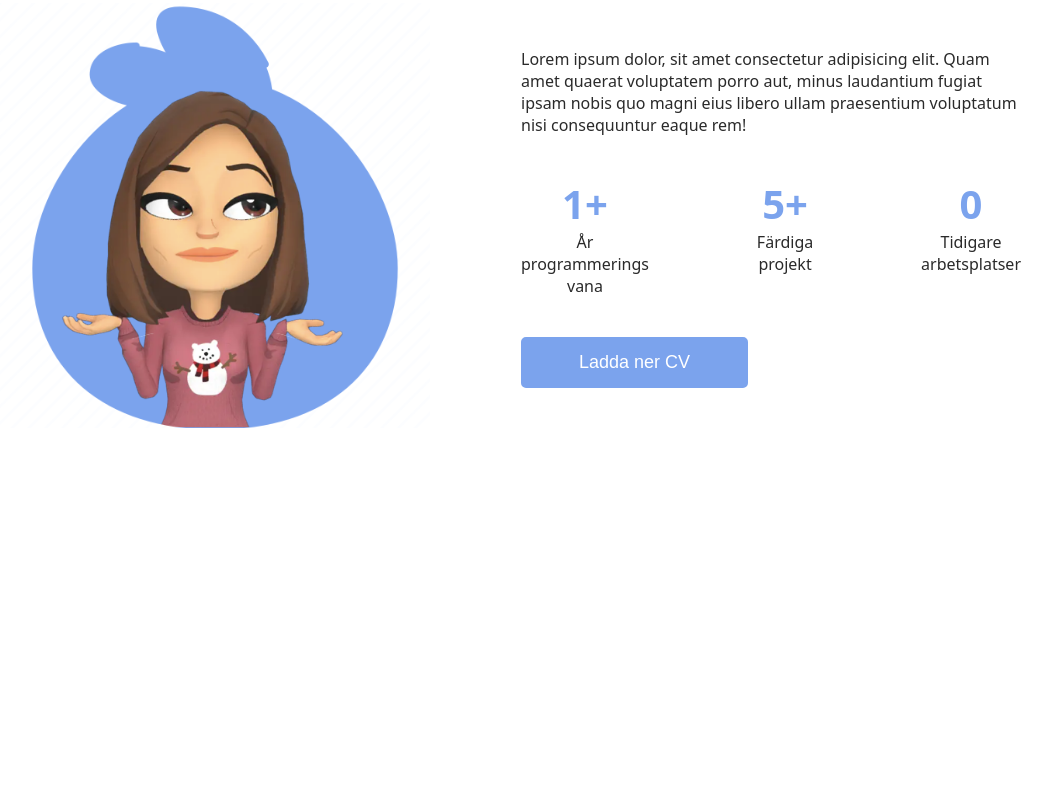
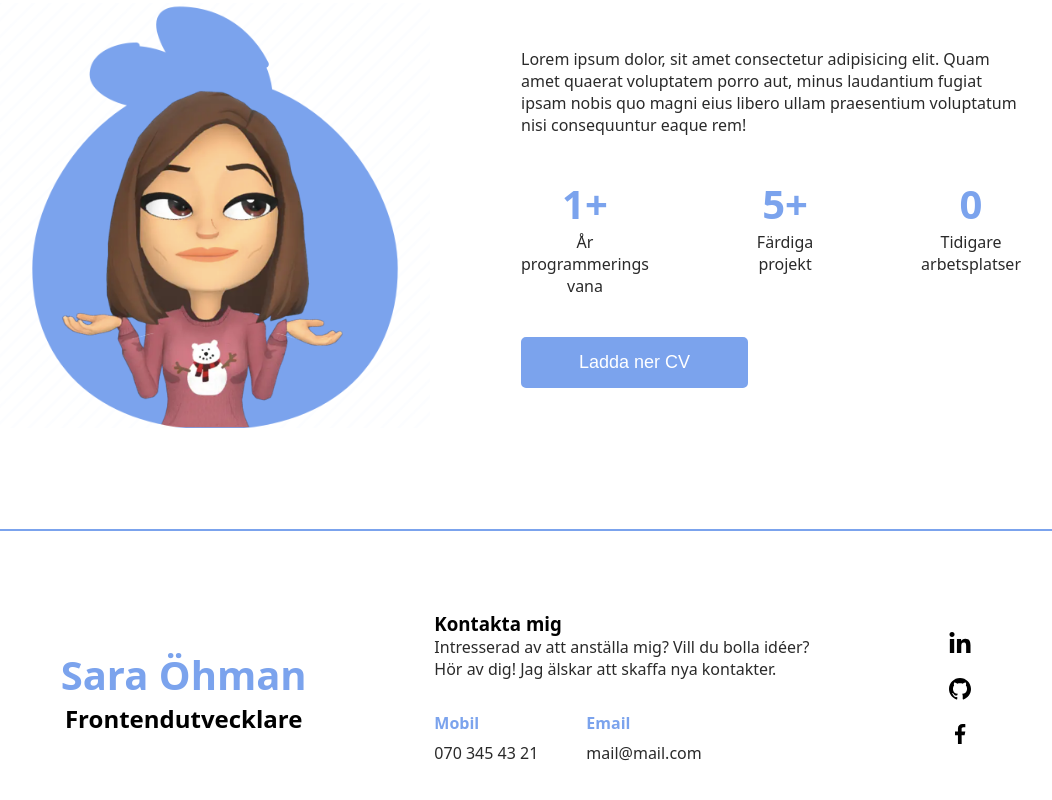
Before and after one commit to saraohman97/personal-site, a React (Create React App) app: page / in a window 1280 px wide. Shown: the part 1034-1834 px from the top of the page, without its empty margins (131-1183 px from the left). Before the commit the page ends 1664 px from the top, so only its background shows below. Built offline with nearby package versions, Linux system fonts and the light colour scheme.

Commit message:
Footer is now responsive

```diff
--- a/src/App.css
+++ b/src/App.css
@@ -58,7 +58,7 @@ img {
     height: 100%;
 }
 .section {
-    height: 100vh;
+    /* height: 100vh; */
     padding: 4rem 0 1rem;
     text-align: center;
 }
@@ -270,3 +270,89 @@ img {
     height: 50vh;
     position: relative;
 }
+
+
+
+
+
+/* ------------------------------footer--------------------------------- */
+.footer {
+    margin-block: 5rem;
+    border-top: 2px solid var(--clr-blue);
+    padding-top: 2rem;
+    text-align: center;
+}
+/* .contact-info {
+    margin-top: 1rem;
+} */
+.contact-info {
+    display: flex;
+    align-items: center;
+    justify-content: center;
+    gap: 3rem;
+    margin-top: 2rem;
+}
+.footer-right-section a {
+    padding: .5rem;
+}
+.footer-right-section a:hover {
+    color: var(--clr-blue);
+}
+
+/* for big devices */
+@media screen and (min-width: 1024px) {
+    .footer {
+        padding-top: 5rem;
+
+        grid-template-columns: 1fr 400px .5fr;
+        align-items: center;
+        gap: 0;
+    }
+    .footer-center-section {
+        text-align: start;
+    }
+    .contact-info {
+        justify-content: left;
+    }
+    .footer-right-section {
+        display: grid;
+    }
+}
+
+
+
+
+/* FOOTERS COPY MESSAGE */
+.btn-copy {
+    padding: .5rem 0;
+    position: relative;
+    display: inline-block;
+}
+.btn-copy:hover {
+    cursor: pointer;
+}
+.hover-btn-msg {
+    display: none;
+    position: absolute;
+    background-color: var(--clr-blue);
+    bottom: -2rem;
+    right: -4rem;
+    padding: .2rem .5rem;
+    border-radius: .2rem;
+    color: white;
+}
+.hover-btn-msg:before {
+    content: "";
+    width: 0px;
+    height: 0px;
+    position: absolute;
+    border-left: 5px solid var(--clr-blue);
+    border-right: 12px solid transparent;
+    border-bottom: 12px solid var(--clr-blue);
+    border-top: 5px solid transparent;
+    left: 10px;
+    top: -10px;
+}
+.btn-copy:hover .hover-btn-msg {
+    display: block;
+}
--- a/src/App.js
+++ b/src/App.js
@@ -1,7 +1,7 @@
 import { useState } from 'react';
 import './App.css';
 import './Css/Navbar.css'
-import './Css/Footer.css'
+// import './Css/Footer.css'
 import Home from './pages/Home';
 import Portfolio from './pages/Portfolio';
 import Navbar from './components/Navbar'
@@ -22,7 +22,7 @@ function App() {
       {/* <Skills english={english} /> */}
       {/* <Portfolio english={english} /> */}
 
-      {/* <Footer english={english} /> */}
+      <Footer english={english} />
       <ScrollButton />
     </div>
   );
--- a/src/components/Footer.js
+++ b/src/components/Footer.js
@@ -15,12 +15,12 @@ const Footer = ({ english }) => {
     };
 
     return (
-        <div className='footer' id='kontakta-mig'>
-            <div className="left">
+        <div className='footer grid' id='kontakta-mig'>
+            <div className="footer-left-section">
                 <h1 className='blue'>Sara Öhman</h1>
                 <h2>{english === true ? 'Frontend Developer' : 'Frontendutvecklare'}</h2>
             </div>
-            <div className='center'>
+            <div className='footer-center-section'>
 
                 <h3>{english === true ? 'Contact me' : 'Kontakta mig'}</h3>
                 <p>{english === true ? 'Interested in hiring me? Want to brainstorm ideas? Get in touch! I love making new contacts.' : 'Intresserad av att anställa mig? Vill du bolla idéer? Hör av dig! Jag älskar att skaffa nya kontakter.'}</p>
@@ -35,7 +35,7 @@ const Footer = ({ english }) => {
                     </div>
                 </div>
             </div>
-            <div className="right">
+            <div className="footer-right-section">
                 <a href="https://www.linkedin.com/in/sara-%C3%B6hman-0b7aa2116/" ><FaLinkedinIn size='1.5rem' /></a>
                 <a href="https://github.com/saraohman97"><GrGithub size='1.5rem' /></a>
                 <a href="https://www.facebook.com/sara.ohman.3/"><GrFacebookOption size='1.5rem' /></a>
```
